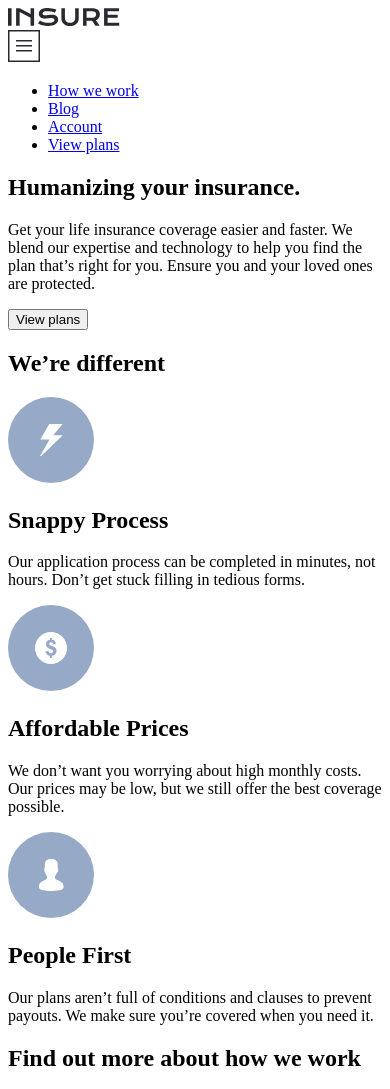
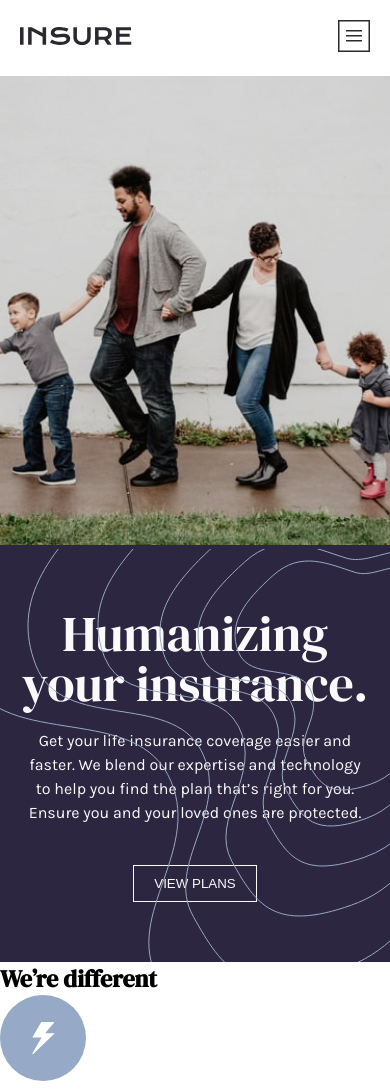
Before and after one commit to agusmar/insure-landing, a plain HTML site: page index.html in a window 390 px wide. Shown: the top 1089 px of the page. Drawn offline with Linux system fonts and the light colour scheme.

Commit message:
end of day 1

```diff
--- a/index.html
+++ b/index.html
@@ -7,6 +7,8 @@
   <!-- displays site properly based on user's device -->
 
   <link rel="icon" type="image/png" sizes="32x32" href="./images/favicon-32x32.png">
+
+  <link rel="stylesheet" href="./style.css">
 
   <title>Frontend Mentor | Insure landing page</title>
 
@@ -28,11 +30,12 @@
     <div class="logo">
       <img src="./images/logo.svg" alt="Insure logo">
     </div>
+
     <nav class="nav-bar">
       <div class="hamburger-icon">
         <img src="./images/icon-hamburger.svg" alt="Menu icon">
       </div>
-      <div nav-bar-list>
+      <div class="nav-bar-list">
         <ul>
           <li><a href="#">How we work</a></li>
           <li><a href="#">Blog</a></li>
@@ -44,14 +47,25 @@
   </header>
 
   <section class="hero">
+    <div class="hero-image">
+      <img src="./images/image-intro-mobile.jpg" alt="intro image">
+    </div>
+
+    <div class="hero-info">
+      <!-- <div class="left-pattern"></div> -->
+
       <h1>
-      Humanizing your insurance.
+        Humanizing<br>your insurance.
       </h1>
       <p>Get your life insurance coverage easier and faster. We blend our expertise
         and technology to help you find the plan that’s right for you. Ensure you
         and your loved ones are protected.
       </p>
-    <button>View plans</button>
+      <button class="btn">View plans</button>
+
+      <!-- <div class="right-pattern"></div> -->
+      <div class="intro-backgrounds"></div>
+    </div>
   </section>
 
   <section>
--- /dev/null
+++ b/style.css
@@ -0,0 +1,99 @@
+@import url('https://fonts.googleapis.com/css2?family=DM+Serif+Display&family=Karla:wght@400;700&display=swap');
+
+* {
+    margin: 0;
+    padding: 0;
+    box-sizing: border-box;
+}
+
+body {
+    font-family: 'Karla', sans-serif;
+}
+
+h1,
+h2 {
+    font-family: 'DM Serif Display', serif;
+}
+
+header {
+    display: flex;
+    align-items: center;
+    justify-content: space-between;
+    padding: 20px;
+}
+
+.nav-bar-list {
+    display: none;
+}
+
+.hero {
+    background: hsl(256, 26%, 20%);
+    color: hsl(0, 0%, 98%);
+}
+
+.hero-image img {
+    width: 100%;
+}
+
+.hero-info {
+    display: flex;
+    flex-direction: column;
+    padding: 60px 20px;
+    align-items: center;
+    justify-content: center;
+    text-align: center;
+    position: relative;
+    overflow: hidden;
+}
+
+.hero-info h1 {
+    font-size: 50px;
+    font-weight: 400;
+    line-height: 1;
+}
+
+.hero-info p {
+    margin: 20px 0 40px 0;
+    line-height: 1.5;
+}
+
+.btn {
+    padding: 10px 20px;
+    background: transparent;
+    border: 1px solid hsl(0, 0%, 98%);
+    color: hsl(0, 0%, 98%);
+    text-transform: uppercase;
+}
+
+/* .left-pattern {
+    position: absolute;
+    top: -1%;
+    left: 0%;
+    background: url('./images/bg-pattern-intro-left-mobile.svg') no-repeat;
+    z-index: 2;
+    width: 100%;
+    height: 100%;
+}
+
+.right-pattern {
+    position: absolute;
+    bottom: 0%;
+    right: 0%;
+    background: url('./images/bg-pattern-intro-right-mobile.svg') no-repeat;
+    z-index: 2;
+    width: 100%;
+    height: 100%;
+} */
+
+.intro-backgrounds {
+    background: no-repeat left bottom / 12.1875em url(./images/),
+        no-repeat right top -5em / 27.25em url(./images/bg-pattern-intro-right-desktop.svg);
+    padding-bottom: 21em;
+    margin-bottom: -21em;
+    position: absolute;
+    top: 0;
+    right: 0;
+    bottom: 0;
+    left: 0;
+    pointer-events: none;
+}
```
Lines whose indentation alone changed are shown as unchanged.
